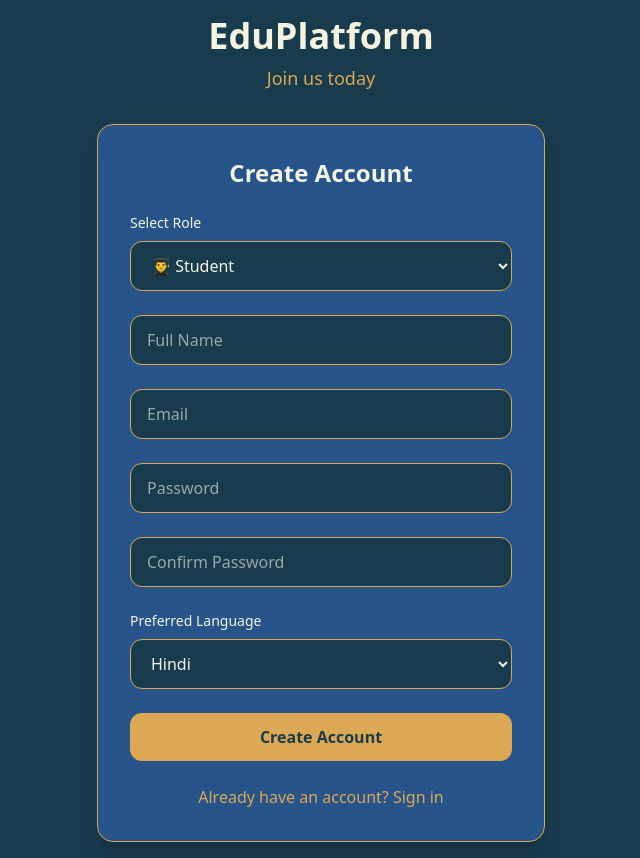
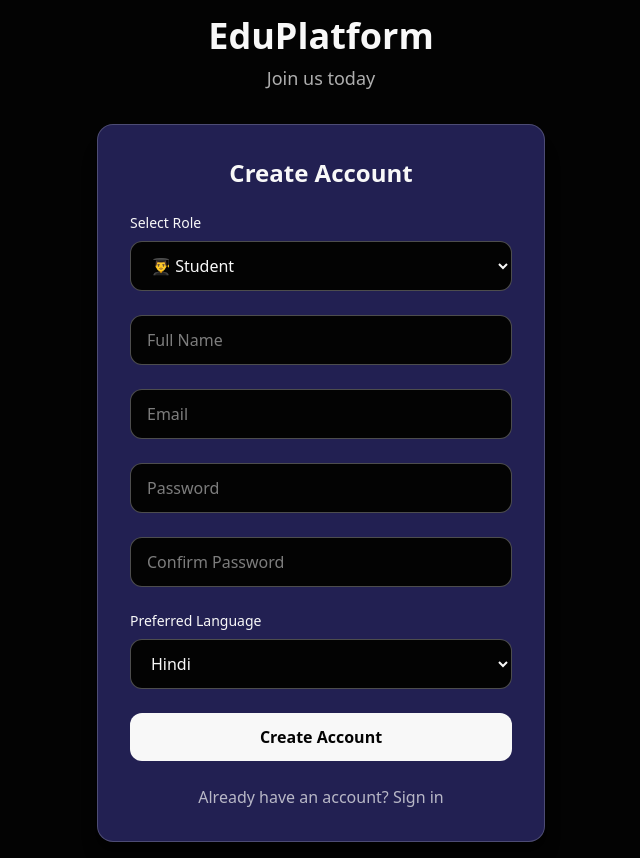
Before and after one commit to Glanisha/BharatAI, a React (Vite) app in the folder frontend/: page /signup in a window 1280 px wide. Shown: the whole page, without its empty margins (319-959 px from the left). Built offline with nearby package versions, Linux system fonts and the light colour scheme.

Commit message:
rom rom ui

```diff
--- a/frontend/src/components/Signup.jsx
+++ b/frontend/src/components/Signup.jsx
@@ -80,7 +80,7 @@ const Signup = () => {
     };
 
     return (
-        <div className="min-h-screen bg-[#183B4E]">
+        <div className="min-h-screen bg-[#030303]">
             <div className="min-h-screen flex items-center justify-center p-4">
                 <motion.div
                     initial={{ opacity: 0, y: 50 }}
@@ -94,28 +94,28 @@ const Signup = () => {
                         transition={{ duration: 0.6, delay: 0.2 }}
                         className="text-center mb-8"
                     >
-                        <h1 className="text-4xl font-bold text-[#F3F3E0] mb-2">EduPlatform</h1>
-                        <p className="text-lg text-[#DDA853]">Join us today</p>
+                        <h1 className="text-4xl font-bold text-[#f8f8f8] mb-2">EduPlatform</h1>
+                        <p className="text-lg text-[#f8f8f8]/70">Join us today</p>
                     </motion.div>
 
                     <motion.div
                         whileHover={{ y: -2 }}
-                        className="bg-[#27548A] border border-[#DDA853] rounded-2xl p-8 shadow-xl"
+                        className="bg-[#222052] border border-[#f8f8f8]/20 rounded-2xl p-8 shadow-xl"
                     >
                         <form onSubmit={handleSubmit} className="space-y-6">
-                            <h2 className="text-2xl font-semibold text-[#F3F3E0] text-center">Create Account</h2>
+                            <h2 className="text-2xl font-semibold text-[#f8f8f8] text-center">Create Account</h2>
 
                             {/* Role Selection */}
                             <motion.div whileFocus={{ scale: 1.02 }}>
-                                <label className="block text-[#F3F3E0] mb-2 text-sm font-medium">Select Role</label>
+                                <label className="block text-[#f8f8f8] mb-2 text-sm font-medium">Select Role</label>
                                 <select
                                     value={formData.role}
                                     onChange={(e) => setFormData({...formData, role: e.target.value})}
-                                    className="w-full px-4 py-3 rounded-xl bg-[#183B4E] text-[#F3F3E0] border border-[#DDA853] focus:ring-2 focus:ring-[#DDA853] focus:outline-none transition-all duration-200"
+                                    className="w-full px-4 py-3 rounded-xl bg-[#030303] text-[#f8f8f8] border border-[#f8f8f8]/30 focus:ring-2 focus:ring-[#f8f8f8]/50 focus:outline-none transition-all duration-200"
                                     required
                                 >
                                     {roles.map(role => (
-                                        <option key={role.value} value={role.value} className="bg-[#183B4E]">
+                                        <option key={role.value} value={role.value} className="bg-[#030303]">
                                             {role.label}
                                         </option>
                                     ))}
@@ -128,7 +128,7 @@ const Signup = () => {
                                 placeholder="Full Name"
                                 value={formData.name}
                                 onChange={(e) => setFormData({...formData, name: e.target.value})}
-                                className="w-full px-4 py-3 rounded-xl bg-[#183B4E] text-[#F3F3E0] border border-[#DDA853] focus:ring-2 focus:ring-[#DDA853] focus:outline-none transition-all duration-200 placeholder-[#F3F3E0]/60"
+                                className="w-full px-4 py-3 rounded-xl bg-[#030303] text-[#f8f8f8] border border-[#f8f8f8]/30 focus:ring-2 focus:ring-[#f8f8f8]/50 focus:outline-none transition-all duration-200 placeholder-[#f8f8f8]/50"
                                 required
                             />
 
@@ -138,7 +138,7 @@ const Signup = () => {
                                 placeholder="Email"
                                 value={formData.email}
                                 onChange={(e) => setFormData({...formData, email: e.target.value})}
-                                className="w-full px-4 py-3 rounded-xl bg-[#183B4E] text-[#F3F3E0] border border-[#DDA853] focus:ring-2 focus:ring-[#DDA853] focus:outline-none transition-all duration-200 placeholder-[#F3F3E0]/60"
+                                className="w-full px-4 py-3 rounded-xl bg-[#030303] text-[#f8f8f8] border border-[#f8f8f8]/30 focus:ring-2 focus:ring-[#f8f8f8]/50 focus:outline-none transition-all duration-200 placeholder-[#f8f8f8]/50"
                                 required
                             />
 
@@ -148,7 +148,7 @@ const Signup = () => {
                                 placeholder="Password"
                                 value={formData.password}
                                 onChange={(e) => setFormData({...formData, password: e.target.value})}
-                                className="w-full px-4 py-3 rounded-xl bg-[#183B4E] text-[#F3F3E0] border border-[#DDA853] focus:ring-2 focus:ring-[#DDA853] focus:outline-none transition-all duration-200 placeholder-[#F3F3E0]/60"
+                                className="w-full px-4 py-3 rounded-xl bg-[#030303] text-[#f8f8f8] border border-[#f8f8f8]/30 focus:ring-2 focus:ring-[#f8f8f8]/50 focus:outline-none transition-all duration-200 placeholder-[#f8f8f8]/50"
                                 required
                             />
 
@@ -158,19 +158,19 @@ const Signup = () => {
                                 placeholder="Confirm Password"
                                 value={formData.confirmPassword}
                                 onChange={(e) => setFormData({...formData, confirmPassword: e.target.value})}
-                                className="w-full px-4 py-3 rounded-xl bg-[#183B4E] text-[#F3F3E0] border border-[#DDA853] focus:ring-2 focus:ring-[#DDA853] focus:outline-none transition-all duration-200 placeholder-[#F3F3E0]/60"
+                                className="w-full px-4 py-3 rounded-xl bg-[#030303] text-[#f8f8f8] border border-[#f8f8f8]/30 focus:ring-2 focus:ring-[#f8f8f8]/50 focus:outline-none transition-all duration-200 placeholder-[#f8f8f8]/50"
                                 required
                             />
 
                             <motion.div whileFocus={{ scale: 1.02 }}>
-                                <label className="block text-[#F3F3E0] mb-2 text-sm font-medium">Preferred Language</label>
+                                <label className="block text-[#f8f8f8] mb-2 text-sm font-medium">Preferred Language</label>
                                 <select
                                     value={formData.language}
                                     onChange={(e) => setFormData({...formData, language: e.target.value})}
-                                    className="w-full px-4 py-3 rounded-xl bg-[#183B4E] text-[#F3F3E0] border border-[#DDA853] focus:ring-2 focus:ring-[#DDA853] focus:outline-none transition-all duration-200"
+                                    className="w-full px-4 py-3 rounded-xl bg-[#030303] text-[#f8f8f8] border border-[#f8f8f8]/30 focus:ring-2 focus:ring-[#f8f8f8]/50 focus:outline-none transition-all duration-200"
                                 >
                                     {languages.map(lang => (
-                                        <option key={lang} value={lang} className="bg-[#183B4E]">{lang}</option>
+                                        <option key={lang} value={lang} className="bg-[#030303]">{lang}</option>
                                     ))}
                                 </select>
                             </motion.div>
@@ -180,11 +180,11 @@ const Signup = () => {
                                 whileTap={{ scale: 0.98 }}
                                 type="submit"
                                 disabled={loading}
-                                className="w-full py-3 rounded-xl font-semibold bg-[#DDA853] text-[#183B4E] disabled:opacity-50 transition-all duration-200 hover:bg-[#DDA853]/90"
+                                className="w-full py-3 rounded-xl font-semibold bg-[#f8f8f8] text-[#030303] disabled:opacity-50 transition-all duration-200 hover:bg-[#f8f8f8]/90"
                             >
                                 {loading ? (
                                     <div className="flex items-center justify-center space-x-2">
-                                        <div className="animate-spin h-5 w-5 border-2 border-[#183B4E] border-t-transparent rounded-full"></div>
+                                        <div className="animate-spin h-5 w-5 border-2 border-[#030303] border-t-transparent rounded-full"></div>
                                         <span>Creating Account...</span>
                                     </div>
                                 ) : (
@@ -193,7 +193,7 @@ const Signup = () => {
                             </motion.button>
 
                             <div className="text-center">
-                                <Link to="/login" className="text-[#DDA853] hover:text-[#DDA853]/80 transition-colors">
+                                <Link to="/login" className="text-[#f8f8f8]/70 hover:text-[#f8f8f8] transition-colors">
                                     Already have an account? Sign in
                                 </Link>
                             </div>
@@ -214,8 +214,9 @@ const Signup = () => {
                 pauseOnHover
                 theme="dark"
                 toastStyle={{
-                    backgroundColor: '#27548A',
-                    color: '#F3F3E0'
+                    backgroundColor: '#222052',
+                    color: '#f8f8f8',
+                    border: '1px solid rgba(248, 248, 248, 0.2)'
                 }}
             />
         </div>
```
Also changed, not shown: frontend/src/components/Dashboard.jsx (+28 -27 lines), frontend/src/components/Login.jsx (+13 -12 lines).
